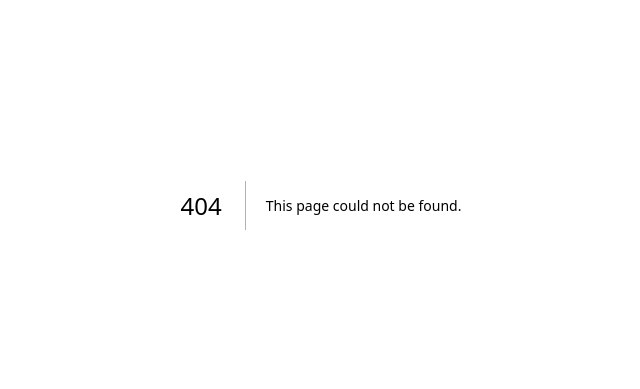
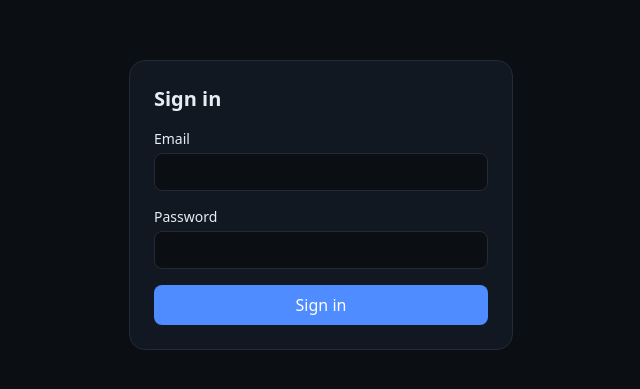
Before and after one commit to customerservice-prog/Code-Game, a Next.js app: page /sign-in in a window 1280 px wide. Before the commit this address had no page. Shown: the part 195-584 px from the top of the page, without its empty margins (319-959 px from the left). Built offline with nearby package versions, Linux system fonts and the light colour scheme.

Commit message:
Create sign-in page with form markup
This file establishes the sign-in page route with basic markup for email and password inputs.

```diff
--- /dev/null
+++ b/src/app/sign-in/page.tsx
@@ -0,0 +1,37 @@
+// Sign-in page placeholder.
+// Per CLAUDE.md sections 4 and 9, real authentication (NextAuth or similar)
+// with rate limiting, secure sessions, and helpful error states must be
+// implemented here - this file only establishes the route and basic markup.
+export default function SignInPage() {
+  return (
+    <main className="min-h-screen bg-background text-text flex items-center justify-center p-8">
+      <form className="w-full max-w-sm rounded-lg border border-border bg-panel p-6 flex flex-col gap-4">
+        <h1 className="text-xl font-semibold">Sign in</h1>
+        <label className="flex flex-col gap-1 text-sm">
+          Email
+          <input
+            type="email"
+            name="email"
+            className="rounded-md border border-border bg-background px-3 py-2"
+            required
+          />
+        </label>
+        <label className="flex flex-col gap-1 text-sm">
+          Password
+          <input
+            type="password"
+            name="password"
+            className="rounded-md border border-border bg-background px-3 py-2"
+            required
+          />
+        </label>
+        <button
+          type="submit"
+          className="rounded-md bg-primary px-4 py-2 text-white"
+        >
+          Sign in
+        </button>
+      </form>
+    </main>
+  );
+}
```
